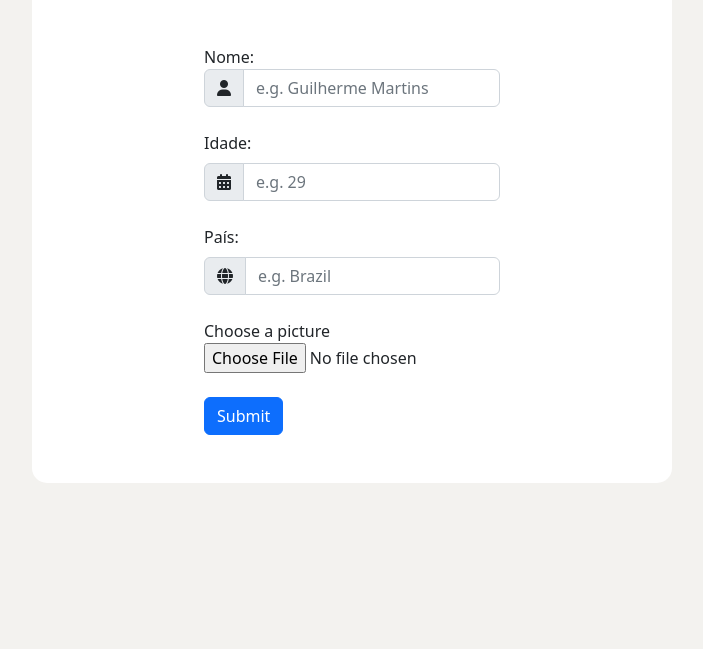
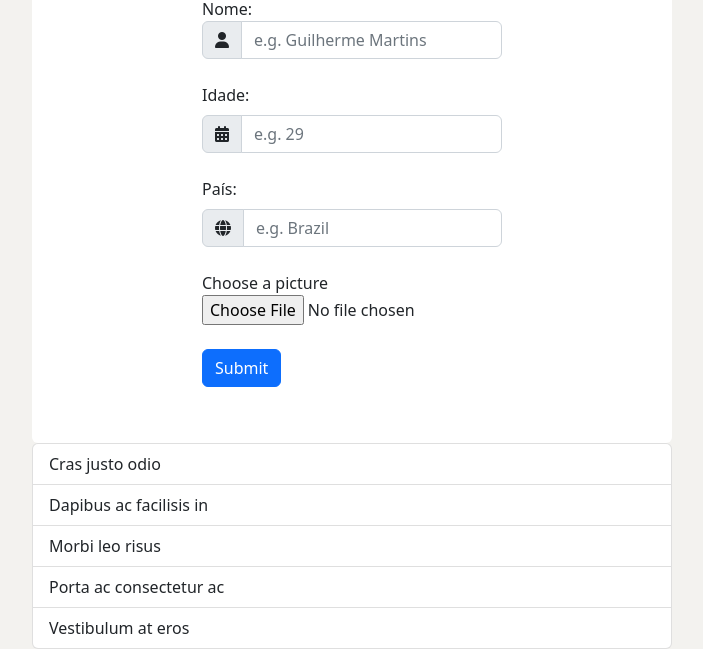
Before and after one commit to gmartins-dev/js-form, a website built with Vite: page index.html in a window 1280 px wide. Shown: the part 163-812 px from the top of the page, without its empty margins (288-991 px from the left). Built offline with nearby package versions, Linux system fonts and the light colour scheme.

Commit message:
making some tests...

```diff
--- a/index.html
+++ b/index.html
@@ -9,8 +9,8 @@
     <link rel="stylesheet" type="text/css" href="style.css" media="screen" />
   </head>
   <body>
-    <main id="container">
-      <section class="container-lg">
+    <main id="container d-flex flex-column">
+      <section class="form-container-lg w-50 m-auto bg-white text-dark mt-4 rounded p-2 max-width-60">
         <div class="text-center">
           <h2>JS Vanilla - Simple Form</h2>
           <p clas="lead">This is a example of a simple formulary made with just JS Vanilla + Bootstrap</p>
@@ -48,6 +48,15 @@
           </div>
         </div>
       </section>
+      <div class="list-container w-50 m-auto">
+        <ul class="list-group w-100 justify-content-center align-items-center">
+          <li class="list-group-item w-100">Cras justo odio</li>
+          <li class="list-group-item w-100">Dapibus ac facilisis in</li>
+          <li class="list-group-item w-100">Morbi leo risus</li>
+          <li class="list-group-item w-100">Porta ac consectetur ac</li>
+          <li class="list-group-item w-100">Vestibulum at eros</li>
+        </ul>
+      </div>
     </main>
     <script src="https://kit.fontawesome.com/668f971909.js" crossorigin="anonymous"></script>
     <script src="https://cdn.jsdelivr.net/npm/bootstrap@5.2.0/dist/js/bootstrap.bundle.min.js" integrity="sha384-A3rJD856KowSb7dwlZdYEkO39Gagi7vIsF0jrRAoQmDKKtQBHUuLZ9AsSv4jD4Xa" crossorigin="anonymous"></script>
--- a/style.css
+++ b/style.css
@@ -5,14 +5,3 @@ body{
 h2{
   padding-top: 10px;
 }
-
-#container{
-  margin: auto;
-  margin-top: 10vh;
-  width: 50%;
-  background-color: #FFFFFF;
-  justify-content: center;
-  align-items: center;
-  display: flex;
-  border-radius: 15px;
-}
```
